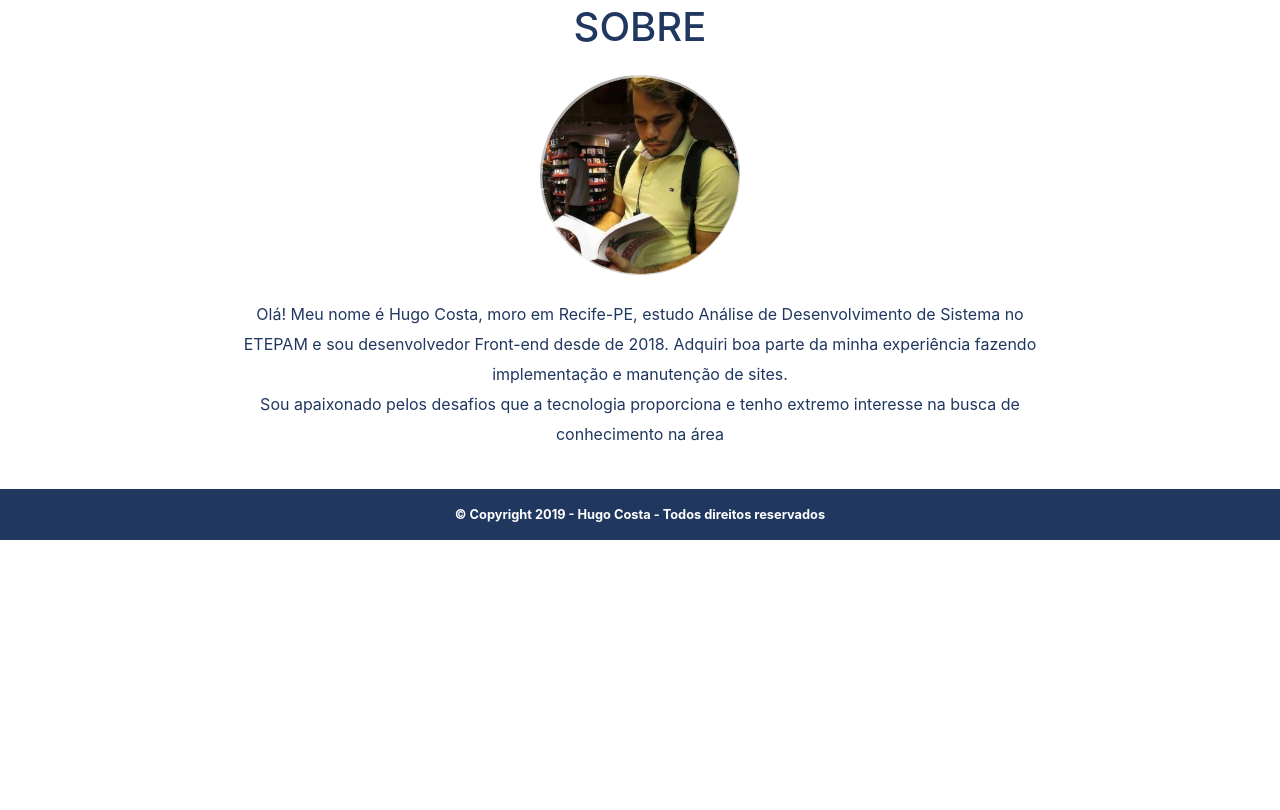
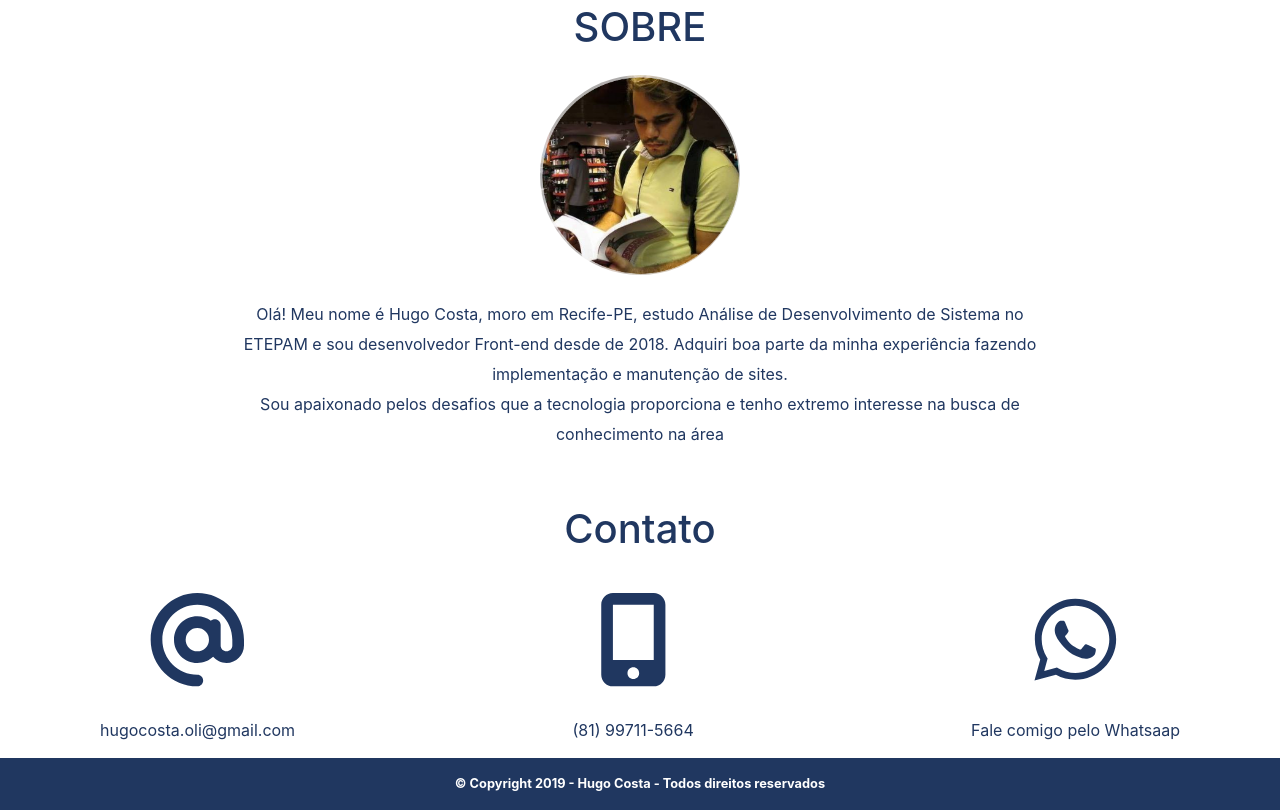
Before and after one commit to HugoHavoc/Portfolio, a plain HTML site: page index.html in a window 1280 px wide. Shown: the part 813-1623 px from the top of the page. Before the commit the page ends 1353 px from the top, so only its background shows below. Drawn offline with nearby package versions, Linux system fonts and the light colour scheme; a script that the page names is missing.

Commit message:
criação da seção Contato

```diff
--- a/assets/css/principal.css
+++ b/assets/css/principal.css
@@ -23,14 +23,7 @@ nav li a:hover{color:var(--verde);}
 #toggle {display:none;}
 
 #inicio{width:100%;height:100vh;overflow: hidden;}
-#inicio::after{content: '';
-    position: absolute;
-    top: 0;
-    bottom: 0;
-    left: 0;
-    right: 0;
-    background-color: var(--bg-transparente);
-    height: 100vh;}
+#inicio::after{content: '';position: absolute;top: 0;bottom: 0;left: 0;right: 0;background-color: var(--bg-transparente);height: 100vh;}
 #inicio video {object-fit: cover;width:100%;height:100%;}
 .cont-inicio {position: absolute;top:50%;right:50%;z-index:99;padding: 0 2rem}
 .cont-inicio h1{color:#fff;text-transform: uppercase;word-break:break-word;font-size:40pt}
@@ -40,5 +33,11 @@ nav li a:hover{color:var(--verde);}
 #sobre article {display:flex;flex-direction: column;align-items: center;}
 #sobre article img{border-radius:50%;width:100%;max-width:200px;}
 #sobre article p {font-size: 1rem;color: var(--azul);margin: 1.5rem 0;width: 100%;max-width: 830px;word-break: break-word;line-height: 30px;padding: 0 1rem;}
+
+#contato{display:flex;flex-direction:column;align-items:center;justify-content: center;align-content: center;color: var(--azul);padding:1rem 0;}
+#contato ul{display:flex;justify-content: space-between;}
+#contato ul li a{display:flex;flex-direction:column;align-items: center;color: var(--azul);}
+.awesome{font-size: 70pt;margin:2rem 0;}
+.awesome:hover{color:var(--azul);}
 /*Footer*/
 footer{width:100%;display:flex;justify-content:center;align-items:center;background-color: var(--bg-principal);color:var(--branco);padding:1rem;}
--- a/assets/js/script.js
+++ /dev/null
@@ -1 +0,0 @@
-s
--- a/index.html
+++ b/index.html
@@ -34,17 +34,42 @@
                 </div>
             </section>
             <section id="sobre">
-                <h1 class="text-center">Sobre</h1>
-                <article>
-                    <img class="img-fluid" src="assets/imgs/hugo.png" alt="">
-                    <p class="text-center">Olá! Meu nome é Hugo Costa, moro em Recife-PE, estudo Análise de Desenvolvimento de Sistema no ETEPAM e sou desenvolvedor Front-end desde de 2018. Adquiri boa parte da minha experiência fazendo implementação e manutenção de sites.<br>Sou apaixonado pelos desafios que a tecnologia proporciona e tenho extremo interesse na busca de conhecimento na área</p>
-                </article>
+                <div class="container">
+                    <h1 class="text-center">Sobre</h1>
+                    <article>
+                        <img class="img-fluid" src="assets/imgs/hugo.png" alt="">
+                        <p class="text-center">Olá! Meu nome é Hugo Costa, moro em Recife-PE, estudo Análise de Desenvolvimento de Sistema no ETEPAM e sou desenvolvedor Front-end desde de 2018. Adquiri boa parte da minha experiência fazendo implementação e manutenção de sites.<br>Sou apaixonado pelos desafios que a tecnologia proporciona e tenho extremo interesse na busca de conhecimento na área</p>
+                    </article>
+                </div>
             </section>
             <section id="portfolio">
-
             </section>
             <section id="contato">
-
+                <div class="container">
+                    <h1 class="text-center">Contato</h1>
+                    <article class="container">
+                        <ul class="list-unstyled">
+                            <li class="text-center">
+                                <a href="">
+                                    <i class="fas fa-at awesome"></i>
+                                    hugocosta.oli@gmail.com
+                                </a>
+                            </li>
+                            <li class="text-center">
+                                <a href="">
+                                    <i class="fas fa-mobile-alt awesome"></i>
+                                    (81) 99711-5664
+                                </a>
+                            </li>
+                            <li class="text-center">
+                                <a href="https://web.whatsapp.com/send?phone=+55(81) 99711-5664" target="_blank">
+                                    <i class="fab fa-whatsapp awesome"></i>
+                                    Fale comigo pelo Whatsaap
+                                </a>
+                            </li>
+                        </ul>
+                    </article>
+                </div>
             </section>
         </main>
         <footer>
```
